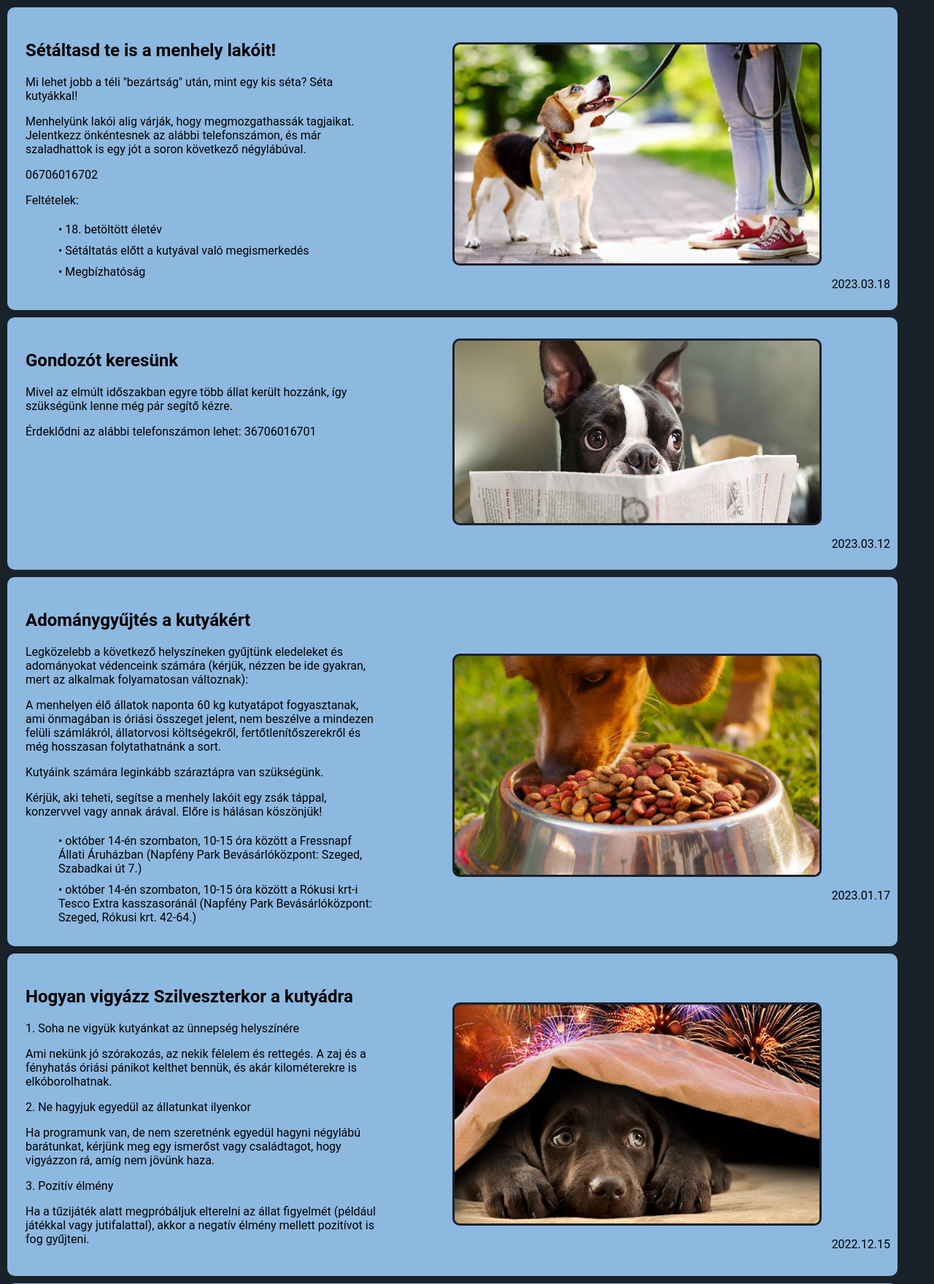
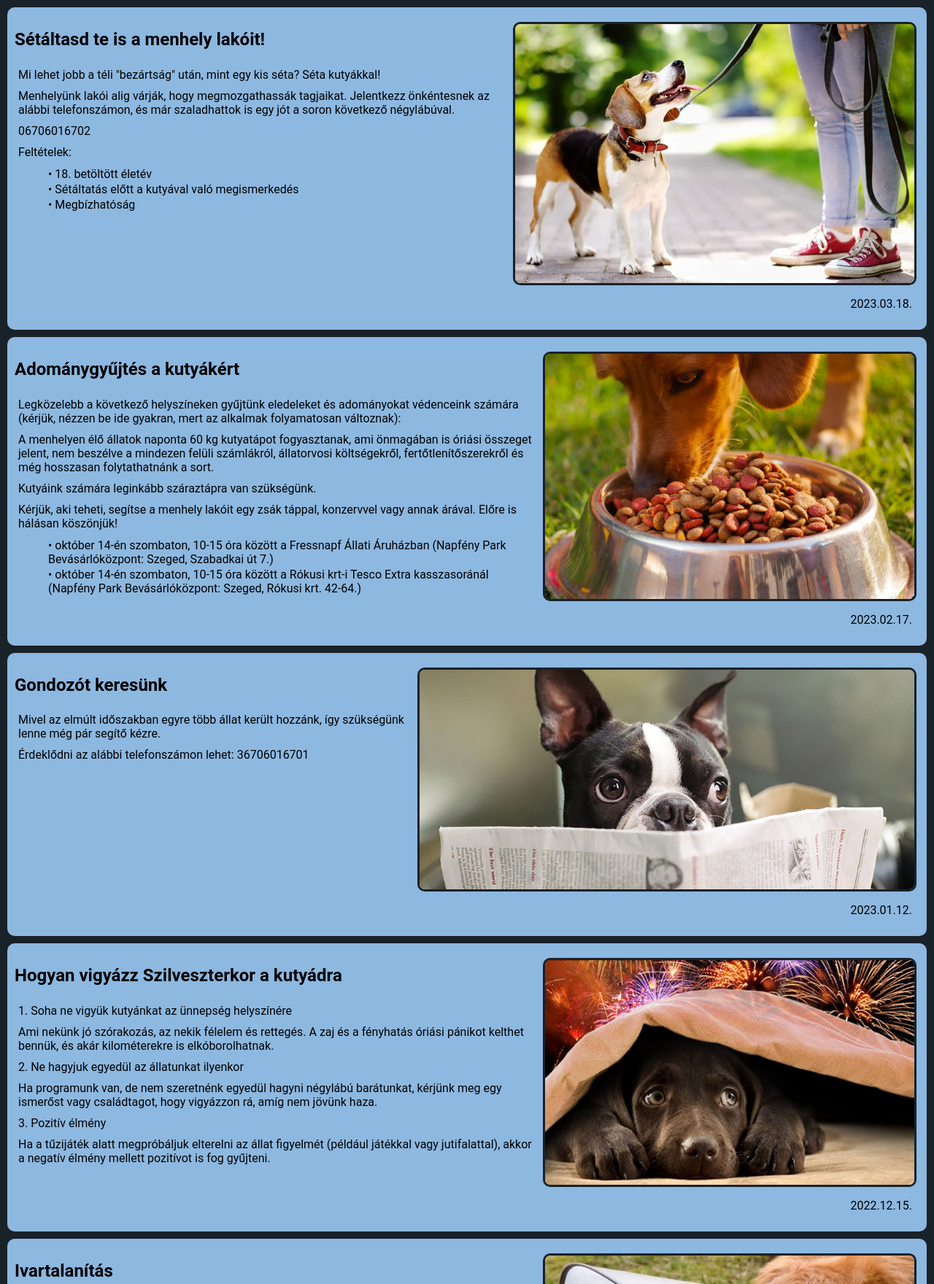
Before and after one commit to k1me/kutya_menhely, a PHP site: page /hirek.html in a window 1280 px wide. Shown: the part 142-1902 px from the top of the page at 73% size. Run offline with PHP 8.4, Linux system fonts and the light colour scheme.

Commit message:
hirek kesz

```diff
--- a/css/hirek.css
+++ b/css/hirek.css
@@ -1,165 +1,59 @@
-
 .section-container {
+    display: flex;
+    flex-wrap: wrap;
     flex-direction: column;
-    background:  #192129;
-
-
+    align-items: flex-start;
+    justify-content: center;
+    width: 100%;
 }
-section {
-    max-width: 1200px;
-    float: inherit;
-    margin-right: auto;
-    margin-left: auto;
-    margin-top: auto;
-    margin-bottom: 10px;
-    padding: 10px;
+.wrapper {
+    display: flex;
+    flex-direction: row;
+    align-items: flex-start;
+    justify-content: center;
+    align-self: center;
     background-color: #8db8e0;
     border-radius: 10px;
-    margin: 10px
+    padding: 10px;
+    margin: 10px 10px 0 10px;
+    max-width: 1500px;
 }
-.igazit{
-    text-align: right;
-}
-
 @media screen and (max-width: 800px) {
-    .section-container, .aside-container {
-        flex-direction: column !important;
-        width: 100%;
+    .wrapper {
+        flex-direction: column;
     }
 }
-@media screen and (max-width: 800px) {
-    section, aside {
-        overflow: hidden;
-        margin: 10px;
-    }
+.txt-container {
+    display: flex;
+    flex-direction: column;
+    align-items: flex-start;
+    justify-content: center;
 }
-
-img {
-
-    margin: auto;
-    border-radius: 10px;
-    border-radius: 10px;
-    border-color: #192129;
-    border-style: solid;
-    border-width: 3px;
-    flex-wrap: wrap;
-    justify-content: center;
-
+.txt-container  h2 {
+    font-weight: bold;
 }
-
-.row::after {
-    content: "";
-    display: table;
-    clear: both;
-}
-.column {
-    float: left;
-    width: 40.33%;
-    padding: 15px;
-    margin: auto;
-}
-.column-tuzijatek{
-    background-image: url("../img/tuzijatek.jpg");
-    margin: auto;
-    margin-left: 600px;
-    background-size: cover;
-    background-position: right;
-    border-radius: 10px;
-    border-radius: 10px;
-    border-color: #192129;
-    border-style: solid;
-    border-width: 3px;
-    background-size: 100% 100%;
-    max-width: 500px;
-    max-height: 300px;
-    justify-content: right;
-    flex-direction: column;
-}
-.column-seta{
-    background-image: url("../img/seta.jpg");
-    margin: auto;
-    margin-left: 600px;
-    background-size: cover;
-    background-position: right;
-    border-radius: 10px;
-    border-radius: 10px;
-    border-color: #192129;
-    border-style: solid;
-    border-width: 3px;
-    background-size: 100% 100%;
-    max-width: 500px;
-    max-height: 300px;
-    justify-content: right;
-    flex-direction: column;
-}
-
-.column-ivartalanitas{
-    background-image: url("../img/ivartalanitas.jpg");
-    margin: auto;
-    margin-left: 600px;
-    background-size: cover;
-    background-position: right;
-    border-radius: 10px;
-    border-color: #192129;
-    border-style: solid;
-    border-width: 3px;
-    background-size: 100% 100%;
-    max-width: 500px;
-    max-height: 300px;
-    justify-content: right;
-    flex-direction: column;
-}
-.column-gyujtesbovitesre{
-    margin: auto;
-    background-image: url("../img/gyujtesbovitesre.png");
-    margin-left: 600px;
-    background-size: cover;
-    background-position: right;
-    border-radius: 10px;
-    border-color: #192129;
-    border-style: solid;
-    border-width: 3px;
-    background-size: 100% 100%;
-    max-width: 500px;
-    max-height: 300px;
-    justify-content: right;
-    flex-direction: column;
-}
-.column-gondozotkeresunk{
-    margin: auto;
-    background-image: url("../img/gondozotkeresunk.jpg");
-    margin-left: 600px;
-    background-size: cover;
-    background-position: right;
-    border-radius: 10px;
-    border-color: #192129;
-    border-style: solid;
-    border-width: 3px;
-    background-size: 100% 100%;
-    max-width: 500px;
-    max-height: 250px;
-    justify-content: right;
-    flex-direction: column;
-}
-.column-etelgyujtes{
-    margin: auto;
-    background-image: url("../img/etelgyujtes.jpg");
-    margin-left: 600px;
-    background-size: cover;
-    background-position: right;
-    border-radius: 10px;
-    border-color: #192129;
-    border-style: solid;
-    border-width: 3px;
-    background-size: 100% 100%;
-    max-width: 500px;
-    max-height: 300px;
-    justify-content: right;
-    flex-direction: column;
-}
-
-
-.behuz li {
-    list-style-type: disc;
+.txt-container  p {
     margin: 5px;
 }
+.txt-container  ul {
+    margin: 5px;
+}
+.txt-container ul li {
+    margin: 1px;
+}
+.img-container {
+    display: flex;
+    flex-direction: column;
+    align-items: flex-start;
+    padding: 10px 10px 0 0;
+}
+img {
+    min-width: 500px;
+    max-width: 100%;
+    border-radius: 10px;
+    border: 3px #192129 solid;
+}
+.igazit {
+    display: flex;
+    align-self: flex-end;
+}
--- a/hirek.html
+++ b/hirek.html
@@ -8,8 +8,6 @@
     <link rel="stylesheet" href="css/hirek.css">
     <link rel="icon" href="favicon.ico" type="image/x-icon">
     <script type="text/javascript" src="js/on_scroll_hide.js"></script>
-
-
 </head>
 <body>
     <header>
@@ -25,121 +23,56 @@
             <li class="login"><a href="login.html">Belépés</a></li>
         </ul>
     </nav>
-    <div>
-        <section>
-            <div class="row">
-                <div class="column">
+    <div class="section-container">
+        <section class="wrapper">
+                <div class="txt-container">
                     <h2>Sétáltasd te is a menhely lakóit!</h2>
                     <p>Mi lehet jobb a téli "bezártság" után, mint egy kis séta? Séta kutyákkal!</p>
                     <p>Menhelyünk lakói alig várják, hogy megmozgathassák tagjaikat. Jelentkezz önkéntesnek az alábbi telefonszámon, és már szaladhattok is egy jót a soron következő négylábúval.</p>
                     <p>06706016702</p>
                     <p>Feltételek:</p>
-                    <ul class="behuz">
-                        <li>• 18. betöltött életév</li>
-                        <li>• Sétáltatás előtt a kutyával való megismerkedés</li>
-                        <li>• Megbízhatóság</li>
+                    <ul>
+                        <li>&#x2022; 18. betöltött életév</li><br>
+                        <li>&#x2022; Sétáltatás előtt a kutyával való megismerkedés</li><br>
+                        <li>&#x2022; Megbízhatóság</li>
                     </ul>
                 </div>
-                <br>
-                <br>
-                <div class="column-seta">
-                    <br>
-                    <br>
-                    <br>
-                    <br>
-                    <br>
-                    <br>
-                    <br>
-                    <br>
-                    <br>
-                    <br>
-                    <br>
-                    <br>
-                    <br>
-                    <br>
-                    <br>
-                    <br>
-                    <br>
-                    <br>
-                </div>
-                <p class="igazit">2023.03.18</p>
+                <div class="img-container">
+                    <img src="img/seta.jpg" alt="seta">
+                    <p class="igazit">2023.03.18.</p>
                 </div>
         </section>
-        <section>
-            <div class="row">
-                <div class="column">
-                    <h2>Gondozót keresünk</h2>
-                    <p>Mivel az elmúlt időszakban egyre több állat került hozzánk, így szükségünk lenne még pár segítő kézre.</p>
-                    <p>Érdeklődni az alábbi telefonszámon lehet: 36706016701</p>
-                </div>
-                <br>
-                <div class="column-gondozotkeresunk">
-                    <br>
-                    <br>
-                    <br>
-                    <br>
-                    <br>
-                    <br>
-                    <br>
-                    <br>
-                    <br>
-                    <br>
-                    <br>
-                    <br>
-                    <br>
-                    <br>
-                    <br>
-                    <br>
-                    <br>
-                    <br>
-                </div>
-                <p class="igazit">2023.03.12</p>
-            </div>
-        </section>
-        <section>
-            <div class="row">
-                <div class="column">
+        <section class="wrapper">
+            <div class="txt-container">
                 <h2>Adománygyűjtés a kutyákért</h2>
                 <p>Legközelebb a következő helyszíneken gyűjtünk eledeleket és adományokat védenceink számára (kérjük, nézzen be ide gyakran, mert az alkalmak folyamatosan változnak):</p>
                 <p>A menhelyen élő állatok naponta 60 kg kutyatápot fogyasztanak, ami önmagában is óriási összeget jelent, nem beszélve a mindezen felüli számlákról, állatorvosi költségekről, fertőtlenítőszerekről és még hosszasan folytathatnánk a sort.</p>
                 <p>Kutyáink számára leginkább száraztápra van szükségünk.</p>
                 <p>Kérjük, aki teheti, segítse a menhely lakóit egy zsák táppal, konzervvel vagy annak árával. Előre is hálásan köszönjük!</p>
-                    <ul class="behuz">
-                        <li>• október 14-én szombaton, 10-15 óra között a Fressnapf Állati Áruházban (Napfény Park Bevásárlóközpont: Szeged, Szabadkai út 7.)</li>
-                        <li>• október 14-én szombaton, 10-15 óra között a Rókusi krt-i Tesco Extra kasszasoránál (Napfény Park Bevásárlóközpont: Szeged, Rókusi krt. 42-64.)</li>
+                <ul>
+                    <li>&#x2022; október 14-én szombaton, 10-15 óra között a Fressnapf Állati Áruházban (Napfény Park Bevásárlóközpont: Szeged, Szabadkai út 7.)</li>
+                    <li>&#x2022; október 14-én szombaton, 10-15 óra között a Rókusi krt-i Tesco Extra kasszasoránál (Napfény Park Bevásárlóközpont: Szeged, Rókusi krt. 42-64.)</li>
+
                 </ul>
             </div>
-                <br>
-                <br>
-                <br>
-                <br>
-                <br>
-                <div class="column-etelgyujtes">
-                    <br>
-                    <br>
-                    <br>
-                    <br>
-                    <br>
-                    <br>
-                    <br>
-                    <br>
-                    <br>
-                    <br>
-                    <br>
-                    <br>
-                    <br>
-                    <br>
-                    <br>
-                    <br>
-                    <br>
-                    <br>
-                   </div>
-                <p class="igazit">2023.01.17</p>
+            <div class="img-container">
+                <img src="img/etelgyujtes.jpg" alt="seta">
+                <p class="igazit">2023.02.17.</p>
             </div>
     </section>
-        <section>
-            <div class="row">
-                <div class="column">
+    <section class="wrapper">
+        <div class="txt-container">
+            <h2>Gondozót keresünk</h2>
+            <p>Mivel az elmúlt időszakban egyre több állat került hozzánk, így szükségünk lenne még pár segítő kézre.</p>
+            <p>Érdeklődni az alábbi telefonszámon lehet: 36706016701</p>
+        </div>
+        <div class="img-container">
+            <img src="img/gondozotkeresunk.jpg" alt="gondozo">
+            <p class="igazit">2023.01.12.</p>
+        </div>
+    </section>
+    <section class="wrapper">
+        <div class="txt-container">
             <h2>Hogyan vigyázz Szilveszterkor a kutyádra</h2>
             <p>1. Soha ne vigyük kutyánkat az ünnepség helyszínére</p>
             <p>Ami nekünk jó szórakozás, az nekik félelem és rettegés. A zaj és a fényhatás óriási pánikot kelthet bennük, és akár kilométerekre is elkóborolhatnak.</p>
@@ -147,118 +80,48 @@
             <p>Ha programunk van, de nem szeretnénk egyedül hagyni négylábú barátunkat, kérjünk meg egy ismerőst vagy családtagot, hogy vigyázzon rá, amíg nem jövünk haza.</p>
             <p>3. Pozitív élmény</p>
             <p>Ha a tűzijáték alatt megpróbáljuk elterelni az állat figyelmét (például játékkal vagy jutifalattal), akkor a negatív élmény mellett pozitívot is fog gyűjteni.</p>
+
         </div>
-                <br>
-                <br>
-                <br>
-                <div class="column-tuzijatek">
-                    <br>
-                    <br>
-                    <br>
-                    <br>
-                    <br>
-                    <br>
-                    <br>
-                    <br>
-                    <br>
-                    <br>
-                    <br>
-                    <br>
-                    <br>
-                    <br>
-                    <br>
-                    <br>
-                    <br>
-                    <br>
-                </div>
-                <p class="igazit">2022.12.15</p>
+        <div class="img-container">
+            <img src="img/tuzijatek.jpg" alt="tuzijatek">
+            <p class="igazit">2022.12.15.</p>
         </div>
     </section>
-        <section>
-            <div class="row">
-                <div class="column">
+    <section class="wrapper">
+        <div class="txt-container">
             <h2>Ivartalanítás</h2>
             <p>A kampányban 169 kutya ivartalanításra van lehetőség.</p>
             <p>A Jeder Tag zählt e.V. támogatásával ivartalanítási kampányt hirdetünk rászorultsági alapon, Szeged és környékén élő kutyák részére 2022. december hónapban, minimális önrész hozzájárulásával. A jelentkezéseket azonnal fogadjuk.</p>
             <p>A gazda által fizetendő önrész: szuka és kan kutyák esetében is: 6000 Ft</p>
             <p>Jelentkezés emailben: info@tappancs.hu vagy a honlap kapcsolatfelvétel menüpontján. A következő adatokat kérjük megadni:<p/>
-                    <p>• a kutya neve, kora,</p>
-                    <p>• a kutya mikrochip száma (ha van), valamint</p>
-                    <p>• a gazda neve, lakcíme, telefoni elérhetősége és</p>
-                    <p>• a rászorultság rövid indoklása.</p>
+            <ul>
+                <li><p>&#x2022; a kutya neve, kora,</p></li>
+
+                <li><p>&#x2022; a kutya mikrochip száma (ha van), valamint</p></li>
+                <li><p>&#x2022; a gazda neve, lakcíme, telefoni elérhetősége és</p></li>
+                <li><p>&#x2022; a rászorultság rövid indoklása.</p></li>
+            </ul>
             <p>Kérünk minden felelősen gondolkodó állatbarátot, hogy juttassa el a felhívást a környezetükben élő rászoruló állattartóknak. Közösen tehetünk azért, hogy környezetünkben minél kevesebb nemkívánt alom szülessen, és minél kevesebb állat váljék kóborrá.</p>
         </div>
-                <br>
-                <br>
-                <br>
-                <br>
-                <br>
-                <br>
-                <br>
-                <br>
-                <div class="column-ivartalanitas">
-                    <br>
-                    <br>
-                    <br>
-                    <br>
-                    <br>
-                    <br>
-                    <br>
-                    <br>
-                    <br>
-                    <br>
-                    <br>
-                    <br>
-                    <br>
-                    <br>
-                    <br>
-                    <br>
-                    <br>
-                    <br>
-                </div>
-                <p class="igazit">2022.11.28</p>
+        <div class="img-container">
+            <img src="img/ivartalanitas.jpg" alt="ivartalanitas">
+            <p class="igazit">2022.11.28.</p>
         </div>
     </section>
-        <section>
-            <div class="row">
-                <div class="column">
+    <section class="wrapper">
+        <div class="txt-container">
             <h2>Menhelybővítés</h2>
             <p>Augusztus közepén kaptuk az értesítést, hogy több tucat pályázó közül a Új Kezdet az egyik nyertese a Földművelésügyi Minisztérium által kiválasztott menhelyeknek, akik 5 millió forintot kapnak menhely felújításra. Viszont ez azt jelenti, hogy nekünk kell előteremteni a másik hiányzó 5.000.000 Ft-ot. Ehhez kérjük most az Ön segítségét!</p>
             <p>Ha tudja, kérjük támogassa a munkánkat az alábbi módokon: - számlaszámunk: UniCredit Bank 10918001-00000019-48600008 - ADHAT adományvonal 13600,38-as kód (250 Ft/hívás vagy SMS),- EURO számlánk(kérjük, ide Euro pénznemben utaljon): SWIFT (BIC)kód: UBRTHUHB   IBAN: HU43 1206 7008 0145 9721 0020 0003  Raiffeisen Bank,6722 Szeged, Kossuth Lajos sgt. 9-13.</p>
             <p>Hálásan köszönünk minden segítséget!</p>
             <p>Az Új Kezdet Menhely Alapítvány kuratóriuma</p>
         </div>
-                <br>
-                <br>
-                <br>
-                <br>
-                <div class="column-gyujtesbovitesre">
-                    <br>
-                    <br>
-                    <br>
-                    <br>
-                    <br>
-                    <br>
-                    <br>
-                    <br>
-                    <br>
-                    <br>
-                    <br>
-                    <br>
-                    <br>
-                    <br>
-                    <br>
-                    <br>
-                    <br>
-                    <br>
-                </div>
-                <p class="igazit">2022.08.30</p>
+        <div class="img-container">
+            <img src="img/gyujtesbovitesre.png" alt="gyujtesbovitesre">
+            <p class="igazit">2022.08.30.</p>
         </div>
     </section>
     </div>
-
-
-
     <div class="footer-container">
         <footer>
             <p>© 2023 Új Kezdet Kutya Menhely</p>
```
Lines whose indentation alone changed are shown as unchanged.
